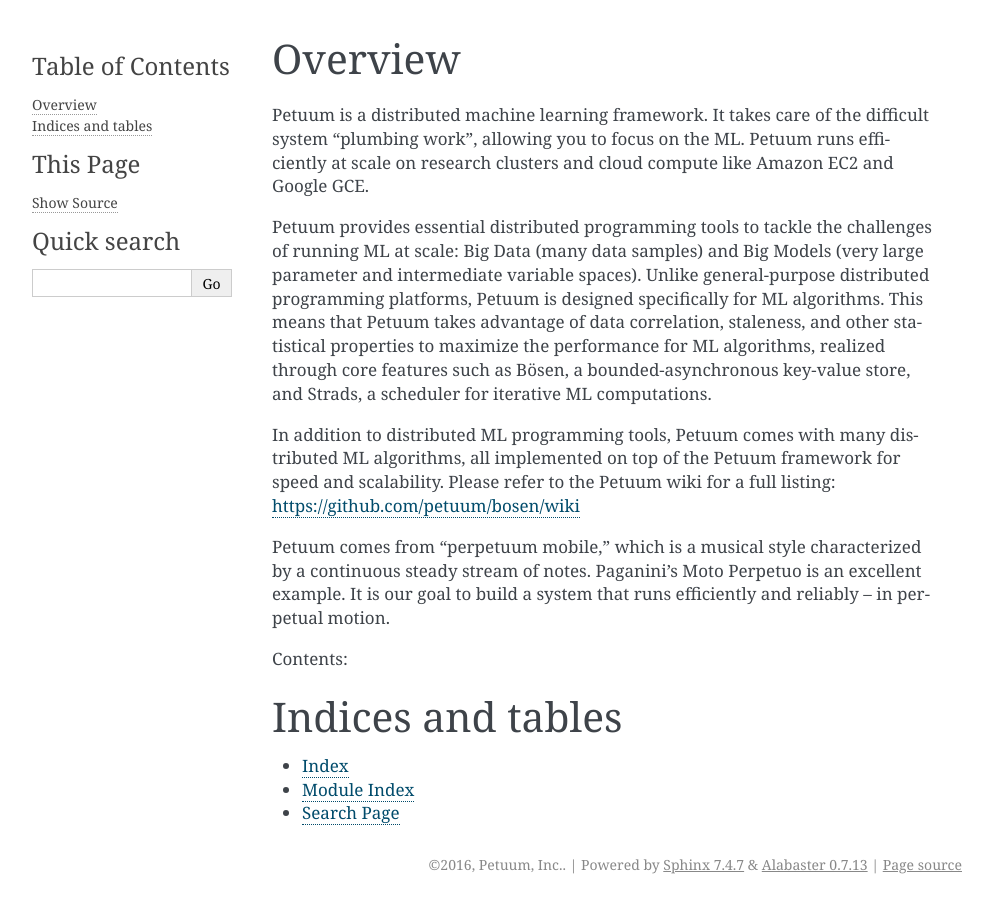
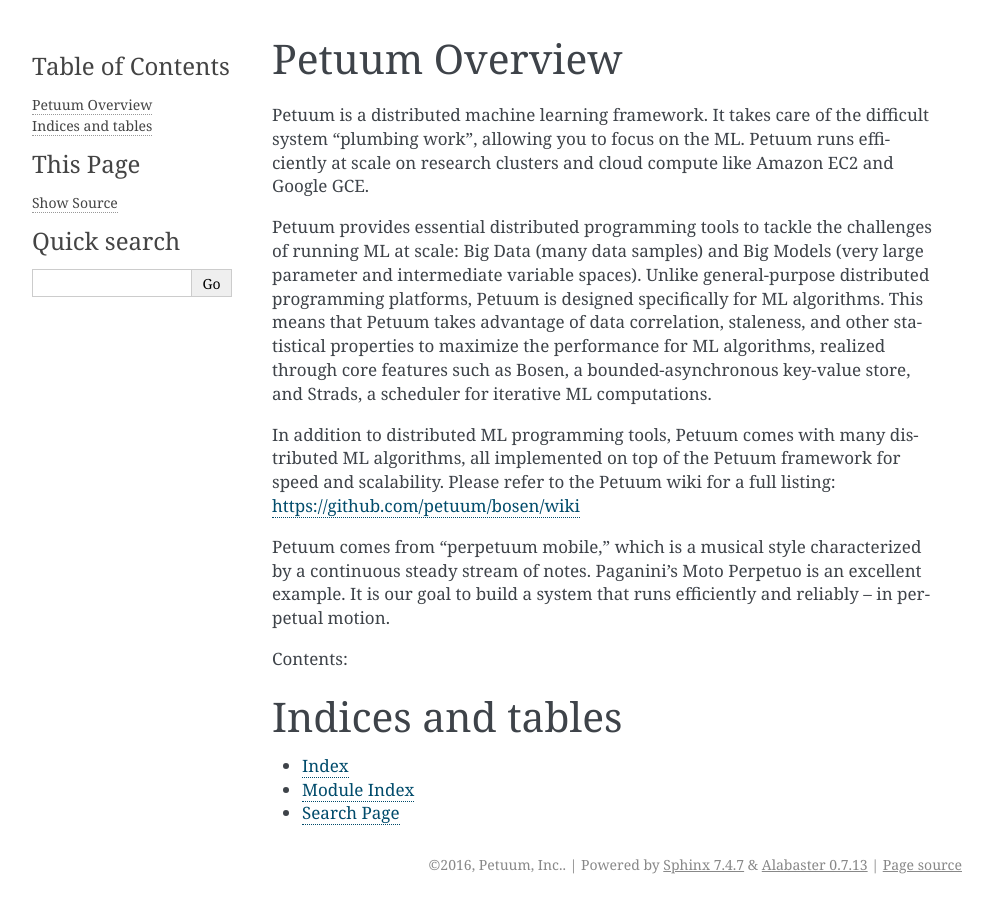
Before and after one commit to sailing-pmls/pmls.readthedocs.io, a Sphinx documentation site: the page built from docs/index.rst, in a window 1280 px wide. Shown: the whole page, without its empty margins (148-1141 px from the left). Built offline with Sphinx 7.4.7, drawn with Linux system fonts in a browser that asks for light colours.

Commit message:
Update index.rst

```diff
--- a/docs/index.rst
+++ b/docs/index.rst
@@ -3,12 +3,12 @@
    You can adapt this file completely to your liking, but it should at least
    contain the root `toctree` directive.
 
-Overview
-========
+Petuum Overview
+===============
 
 Petuum is a distributed machine learning framework. It takes care of the difficult system "plumbing work", allowing you to focus on the ML. Petuum runs efficiently at scale on research clusters and cloud compute like Amazon EC2 and Google GCE.
 
-Petuum provides essential distributed programming tools to tackle the challenges of running ML at scale: Big Data (many data samples) and Big Models (very large parameter and intermediate variable spaces). Unlike general-purpose distributed programming platforms, Petuum is designed specifically for ML algorithms. This means that Petuum takes advantage of data correlation, staleness, and other statistical properties to maximize the performance for ML algorithms, realized through core features such as Bösen, a bounded-asynchronous key-value store, and Strads, a scheduler for iterative ML computations.
+Petuum provides essential distributed programming tools to tackle the challenges of running ML at scale: Big Data (many data samples) and Big Models (very large parameter and intermediate variable spaces). Unlike general-purpose distributed programming platforms, Petuum is designed specifically for ML algorithms. This means that Petuum takes advantage of data correlation, staleness, and other statistical properties to maximize the performance for ML algorithms, realized through core features such as Bosen, a bounded-asynchronous key-value store, and Strads, a scheduler for iterative ML computations.
 
 In addition to distributed ML programming tools, Petuum comes with many distributed ML algorithms, all implemented on top of the Petuum framework for speed and scalability. Please refer to the Petuum wiki for a full listing: https://github.com/petuum/bosen/wiki
 
```
